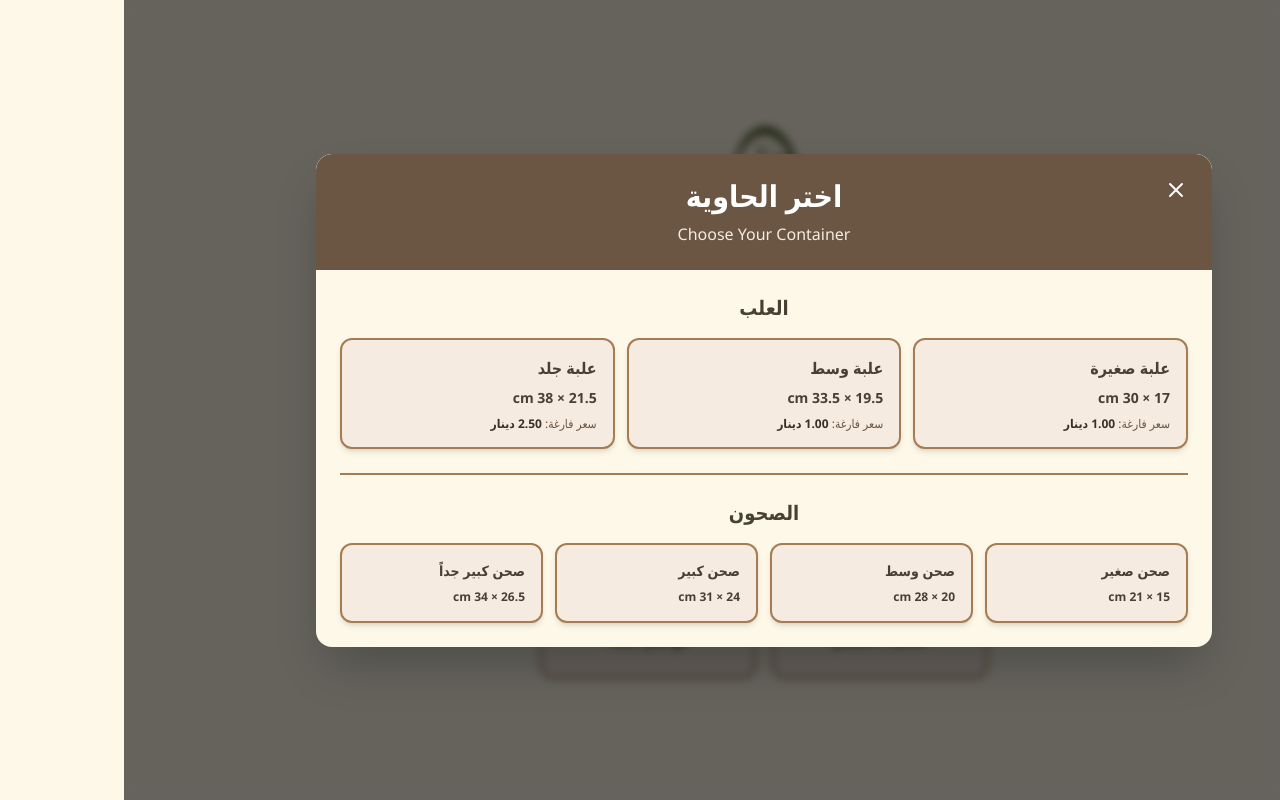
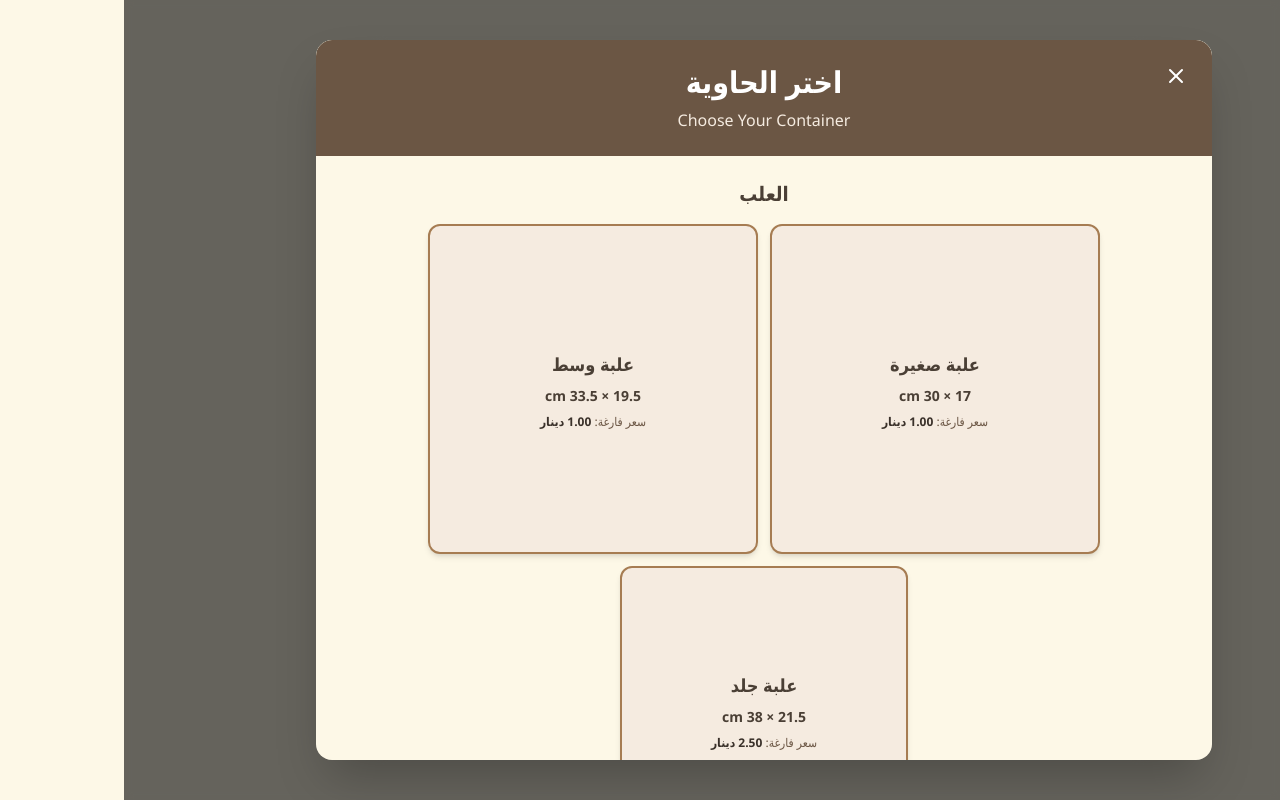
Before and after one commit to adeebalrefaie-lab/alwahaalshamwah2, a React (Vite) app: page / in a window 1280 px wide. Both pictures are taken after a click on the button "ابـدأ بتعبئـة علبتـك". Built offline with nearby package versions, Linux system fonts and the light colour scheme; no server answers; the database is empty.

Commit message:
Updated ContainerSelectionModal.tsx

```diff
--- a/src/components/BoxBuilder.tsx
+++ b/src/components/BoxBuilder.tsx
@@ -140,7 +140,7 @@ export default function BoxBuilder({ container, onBack, onOpenCart }: BoxBuilder
         <div className="p-4 space-y-6">
           <div>
             <h2 className="text-base font-semibold text-coffee mb-2">اختر الحلويات</h2>
-            <div className="space-y-1.5">
+            <div className="grid grid-cols-2 gap-2">
               {scaledSweets.map((sweet) => {
                 const available = isAvailable(sweet.id);
                 return (
@@ -153,25 +153,19 @@ export default function BoxBuilder({ container, onBack, onOpenCart }: BoxBuilder
                       sweet.id === 'separator'
                         ? 'bg-brown-300 border-2 border-brown-600'
                         : 'bg-cream-100 border-2 border-brown-400'
-                    } rounded-lg shadow-sm hover:shadow-md transition-all w-full flex items-center gap-3 px-3 py-2 relative ${
+                    } rounded-lg shadow-sm hover:shadow-md transition-all flex flex-col items-center justify-center px-2 py-3 relative ${
                       !available ? 'opacity-50 cursor-not-allowed' : 'hover:bg-cream-200'
                     }`}
-                    style={{ height: '60px' }}
                   >
-                    <img
-                      src={sweet.image}
-                      alt={sweet.nameAr}
-                      loading="lazy"
-                      className="w-14 h-14 object-cover rounded-md flex-shrink-0"
-                      style={{ aspectRatio: '1/1' }}
-                    />
-                    <div className="flex-1 text-right">
-                      <h3 className={`font-bold text-sm leading-tight ${
+                    <div className="text-center w-full">
+                      <h3 className={`font-bold leading-tight ${
                         available ? 'text-coffee' : 'text-gray-500'
-                      }`}>
+                      }`}
+                      style={{ fontSize: '135%' }}>
                         {sweet.nameAr}
                       </h3>
-                      <p className="text-xs text-coffee/60 mt-0.5">
+                      <p className="text-coffee/60 mt-1"
+                         style={{ fontSize: 'calc(135% * 0.75)' }}>
                         {sweet.priceJOD.toFixed(2)} د.أ • {sweet.widthCm} سم
                       </p>
                     </div>
--- a/src/components/ContainerSelectionModal.tsx
+++ b/src/components/ContainerSelectionModal.tsx
@@ -57,16 +57,17 @@ export default function ContainerSelectionModal({ isOpen, onClose, onSelect }: C
                   العلب
                 </h3>
 
-                <div className="grid grid-cols-1 md:grid-cols-3 gap-3">
-                  {boxes.map((container) => (
+                <div className="space-y-3">
+                  <div className="grid grid-cols-2 gap-3 max-w-2xl mx-auto">
+                    {boxes.slice(0, 2).map((container) => (
                       <motion.button
                         key={container.id}
                         whileHover={{ scale: 1.02 }}
                         whileTap={{ scale: 0.98 }}
                         onClick={() => handleSelect(container)}
-                      className="relative p-4 bg-cream-100 rounded-xl shadow-md hover:shadow-xl transition-all border-2 border-brown-400 hover:border-brown-600 text-right"
+                        className="relative p-6 bg-cream-100 rounded-xl shadow-md hover:shadow-xl transition-all border-2 border-brown-400 hover:border-brown-600 text-center aspect-square flex flex-col items-center justify-center"
                       >
-                      <h4 className="text-base font-bold text-coffee mb-2">
+                        <h4 className="text-lg font-bold text-coffee mb-2">
                           {container.nameAr}
                         </h4>
 
@@ -79,6 +80,30 @@ export default function ContainerSelectionModal({ isOpen, onClose, onSelect }: C
                         </p>
                       </motion.button>
                     ))}
+                  </div>
+
+                  {boxes[2] && (
+                    <div className="flex justify-center">
+                      <motion.button
+                        whileHover={{ scale: 1.02 }}
+                        whileTap={{ scale: 0.98 }}
+                        onClick={() => handleSelect(boxes[2])}
+                        className="relative p-6 bg-cream-100 rounded-xl shadow-md hover:shadow-xl transition-all border-2 border-brown-400 hover:border-brown-600 text-center w-72 aspect-square flex flex-col items-center justify-center"
+                      >
+                        <h4 className="text-lg font-bold text-coffee mb-2">
+                          {boxes[2].nameAr}
+                        </h4>
+
+                        <p className="text-sm text-brown-700 mb-2 font-semibold">
+                          {boxes[2].heightCm} × {boxes[2].widthCm} cm
+                        </p>
+
+                        <p className="text-xs text-brown-600 leading-tight">
+                          سعر فارغة: <span className="font-bold text-brown-800">{boxes[2].basePriceJOD.toFixed(2)} دينار</span>
+                        </p>
+                      </motion.button>
+                    </div>
+                  )}
                 </div>
               </div>
 
--- a/src/components/WeightSelectionModal.tsx
+++ b/src/components/WeightSelectionModal.tsx
@@ -30,23 +30,22 @@ export default function WeightSelectionModal({ isOpen, onClose, item, onAddToCar
           />
           <motion.div
             initial={{ opacity: 0, scale: 0.95, y: 20 }}
-            animate={{ opacity: 1, scale: 1, y: 0 }}
+            animate={{ opacity: 1, scale: 0.9, y: 0 }}
             exit={{ opacity: 0, scale: 0.95, y: 20 }}
             transition={{ duration: 0.2 }}
             onClick={(e) => e.stopPropagation()}
-            className="relative w-full max-w-lg max-h-[90vh] bg-cream rounded-2xl shadow-2xl flex flex-col"
+            className="relative w-full max-w-md bg-cream rounded-2xl shadow-2xl"
           >
             <button
               onClick={onClose}
-              className="absolute top-2 right-2 p-1.5 bg-white/90 hover:bg-white rounded-full transition-all shadow-md z-20 hover:scale-110"
+              className="absolute top-1.5 right-1.5 p-1 bg-white/90 hover:bg-white rounded-full transition-all shadow-md z-20 hover:scale-110"
             >
-              <X className="w-4 h-4 text-coffee" />
+              <X className="w-3.5 h-3.5 text-coffee" />
             </button>
 
-            <div className="overflow-y-auto">
-              <div className="p-4 space-y-3">
+            <div className="p-3.5 space-y-2.5">
               {item.imagePlaceholder && (
-                  <div className="relative w-full h-[200px] rounded-xl overflow-hidden">
+                <div className="relative w-full h-[160px] rounded-xl overflow-hidden">
                   <img
                     src={item.imagePlaceholder}
                     alt={item.nameAr}
@@ -55,22 +54,22 @@ export default function WeightSelectionModal({ isOpen, onClose, item, onAddToCar
                 </div>
               )}
 
-                <div className="text-center space-y-1">
-                  <h2 className="text-xl font-bold text-coffee">
+              <div className="text-center space-y-0.5">
+                <h2 className="text-lg font-bold text-coffee">
                   {item.nameAr}
                 </h2>
                 {item.pricePerKgJOD && (
-                    <p className="text-brown-600 font-medium text-sm">
+                  <p className="text-brown-600 font-medium text-xs">
                     {item.pricePerKgJOD?.toFixed(2)} دينار / كيلو
                   </p>
                 )}
               </div>
 
-                <div className="space-y-2 pt-1">
-                  <h3 className="text-sm font-semibold text-coffee text-center">
+              <div className="space-y-1.5">
+                <h3 className="text-xs font-semibold text-coffee text-center">
                   اختر الوزن
                 </h3>
-                  <div className="grid grid-cols-2 gap-2">
+                <div className="grid grid-cols-2 gap-1.5">
                   {(item.customWeightOptions || weightOptions).map((option) => {
                     let weight: number;
                     let label: string;
@@ -93,14 +92,13 @@ export default function WeightSelectionModal({ isOpen, onClose, item, onAddToCar
                         whileHover={{ scale: 1.02 }}
                         whileTap={{ scale: 0.98 }}
                         onClick={() => handleSelectWeight(weight, label)}
-                          className="px-2.5 py-2 bg-gradient-to-br from-cream-100 to-white border-2 border-brown-400 rounded-lg hover:border-brown-600 hover:shadow-md transition-all flex flex-col items-center justify-center gap-0.5"
+                        className="px-2 py-1.5 bg-gradient-to-br from-cream-100 to-white border-2 border-brown-400 rounded-lg hover:border-brown-600 hover:shadow-md transition-all flex flex-col items-center justify-center gap-0.5"
                       >
-                          <span className="font-bold text-coffee text-xs">{label}</span>
-                          <span className="text-brown-700 font-bold text-[0.65rem]">{price.toFixed(2)} د.أ</span>
+                        <span className="font-bold text-coffee text-[0.65rem]">{label}</span>
+                        <span className="text-brown-700 font-bold text-[0.6rem]">{price.toFixed(2)} د.أ</span>
                       </motion.button>
                     );
                   })}
-                  </div>
                 </div>
               </div>
             </div>
```
Lines whose indentation alone changed are shown as unchanged.
